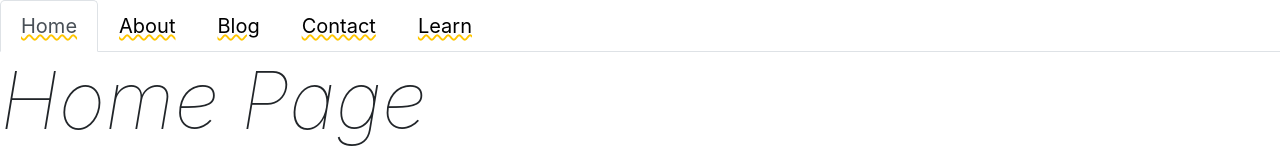
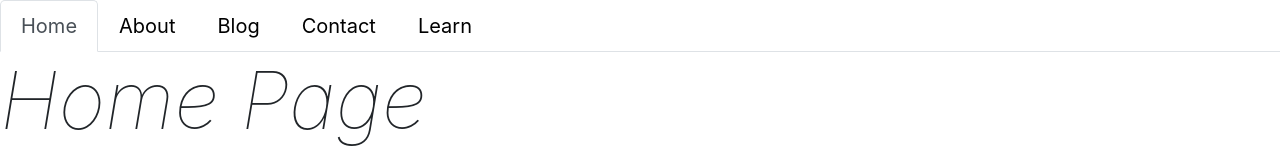
Before and after one commit to Stanmozolevskiy/Project-3, a React (Create React App) app: page / in a window 1280 px wide. Shown: the top 156 px of the page. Built offline with nearby package versions, Linux system fonts and the light colour scheme.

Commit message:
underline

```diff
--- a/src/components/NavTabs.js
+++ b/src/components/NavTabs.js
@@ -2,18 +2,23 @@ import React from "react";
 import { Link } from "react-router-dom";
 import 'bootstrap/dist/css/bootstrap.min.css';
 
+const underline = {
+  'text-decoration': 'none'
+}
+
 function NavTabs() {
   return (
+    <div>
     <ul className="nav nav-tabs">
       <li className="nav-item">
-        <Link to="/" className={window.location.pathname === "/" ? "nav-link active" : "nav-link"}>
+        <Link to="/" className={window.location.pathname === "/" ? "nav-link active" : "nav-link"} style={underline}>
           Home
         </Link>
       </li>
       <li className="nav-item">
         <Link
           to="/about"
-          className={window.location.pathname === "/about" ? "nav-link active" : "nav-link"}
+          className={window.location.pathname === "/about" ? "nav-link active" : "nav-link" } style={underline}
         >
           About
         </Link>
@@ -21,7 +26,7 @@ function NavTabs() {
       <li className="nav-item">
         <Link
           to="/blog"
-          className={window.location.pathname === "/blog" ? "nav-link active" : "nav-link"}
+          className={window.location.pathname === "/blog" ? "nav-link active" : "nav-link"} style={underline}
         >
           Blog
         </Link>
@@ -29,7 +34,7 @@ function NavTabs() {
       <li className="nav-item">
         <Link
           to="/contact"
-          className={window.location.pathname === "/contact" ? "nav-link active" : "nav-link"}
+          className={window.location.pathname === "/contact" ? "nav-link active" : "nav-link"} style={underline}
         >
           Contact
         </Link>
@@ -37,12 +42,13 @@ function NavTabs() {
       <li className="nav-item">
         <Link
           to="/contact/learn"
-          className={window.location.pathname === "/contact/learn" ? "nav-link active" : "nav-link"}
+          className={window.location.pathname === "/contact/learn" ? "nav-link active" : "nav-link"} style={underline}
         >
           Learn
         </Link>
       </li>
     </ul>
+    </div>
   );
 }
 
```
